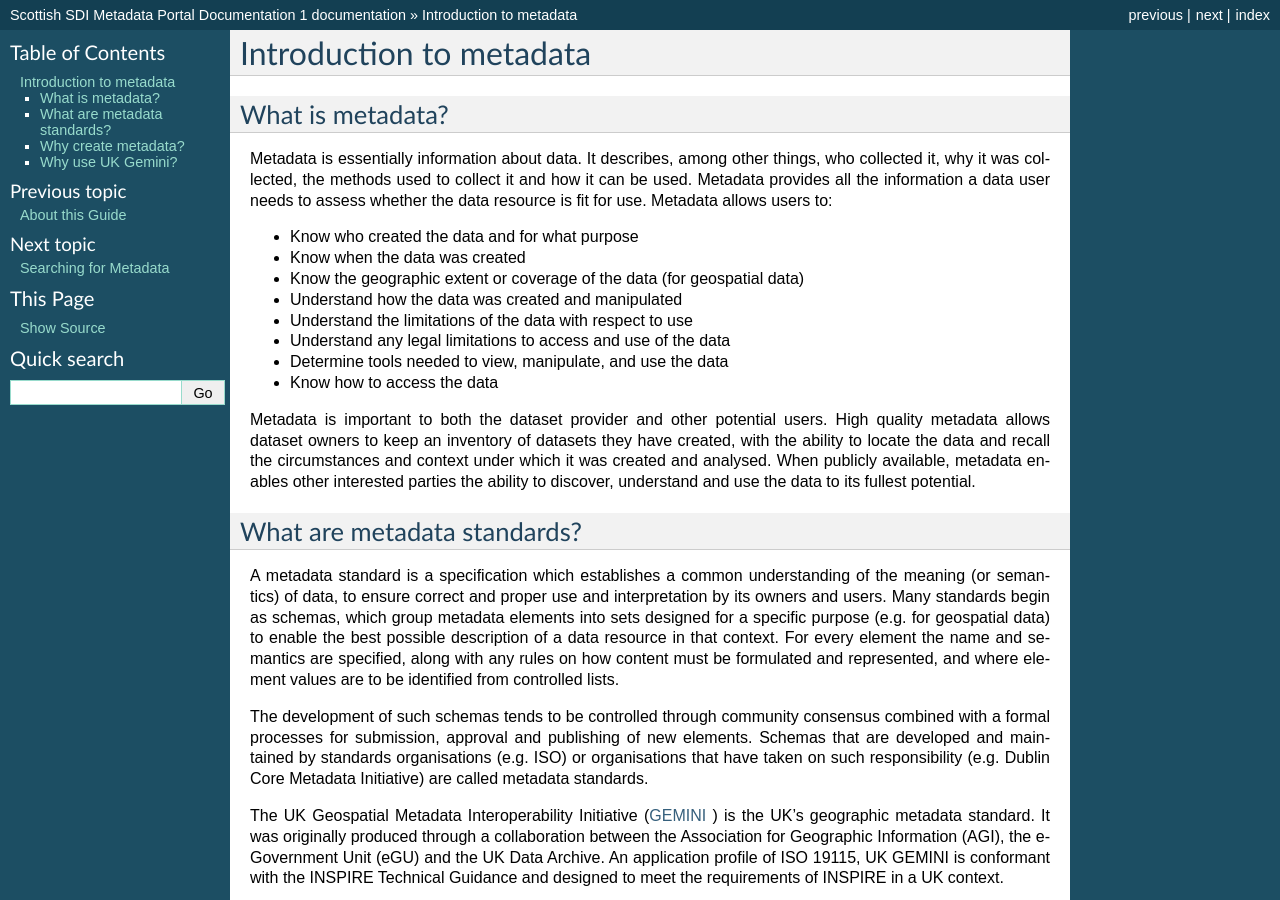
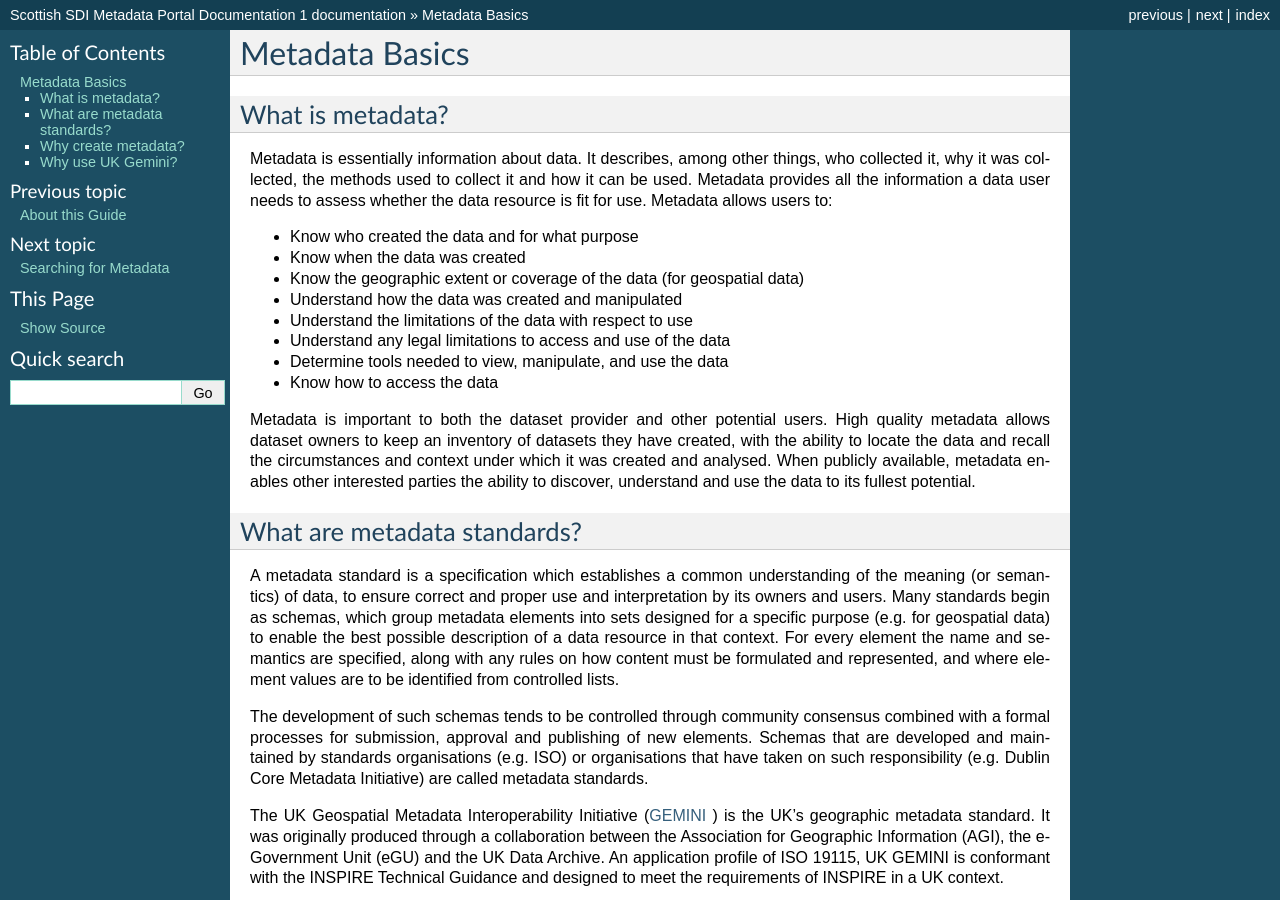
Before and after one commit to AstunTechnology/ssdidocs, a Sphinx documentation site: the page built from docs/UserDoc_Chap1_Intro.rst, in a window 1280 px wide and 900 px high. Built offline with Sphinx 7.4.7, drawn with Linux system fonts in a browser that asks for light colours; some of the changed text lies outside the part shown.

```diff
--- a/docs/UserDoc_Chap1_Intro.rst
+++ b/docs/UserDoc_Chap1_Intro.rst
@@ -1,5 +1,5 @@
-Introduction to metadata
-========================
+Metadata Basics
+===============
 
 What is metadata?
 -----------------
```
